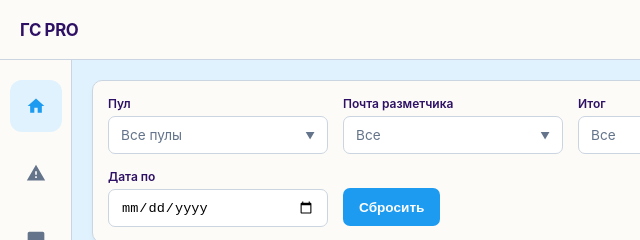
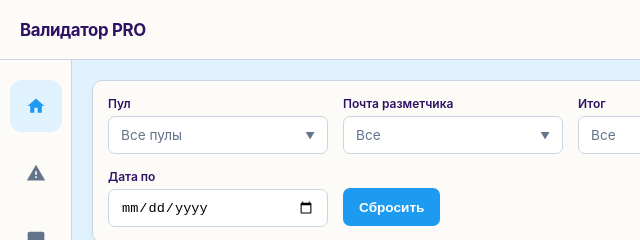
Before and after one commit to tturuturu1-blip/Analit_otch, a website with bundled scripts: page index.html in a window 1280 px wide. Shown: the top 240 px of the page, 0-640 px from the left. Built offline with nearby package versions, Linux system fonts and the light colour scheme.

Commit message:
Update index.html

```diff
--- a/index.html
+++ b/index.html
@@ -5,7 +5,7 @@
     <meta name="viewport" content="width=device-width, initial-scale=1.0">
     <meta http-equiv="Content-Security-Policy"
           content="default-src 'self'; script-src 'self' 'unsafe-inline' 'unsafe-eval'; style-src 'self' 'unsafe-inline'; img-src 'self' data:; connect-src 'self'; font-src 'self';">
-    <title>ГС PRO</title>
+    <title>Валидатор PRO</title>
     <link rel="icon" type="image/png" href="favicon.png">
     <link rel="apple-touch-icon" href="favicon.png">
     <link rel="stylesheet" href="css/styles.css">
@@ -13,7 +13,10 @@
 <body>
 
 <header class="top-bar" id="topBar">
-    <div class="brand">ГС PRO</div>
+    <div class="brand">
+        <span class="brand-accent">Валидатор</span>
+        <span class="brand-pro">PRO</span>
+    </div>
     <div class="tabs" id="projectTabs" style="display:none"></div>
 </header>
 
```
